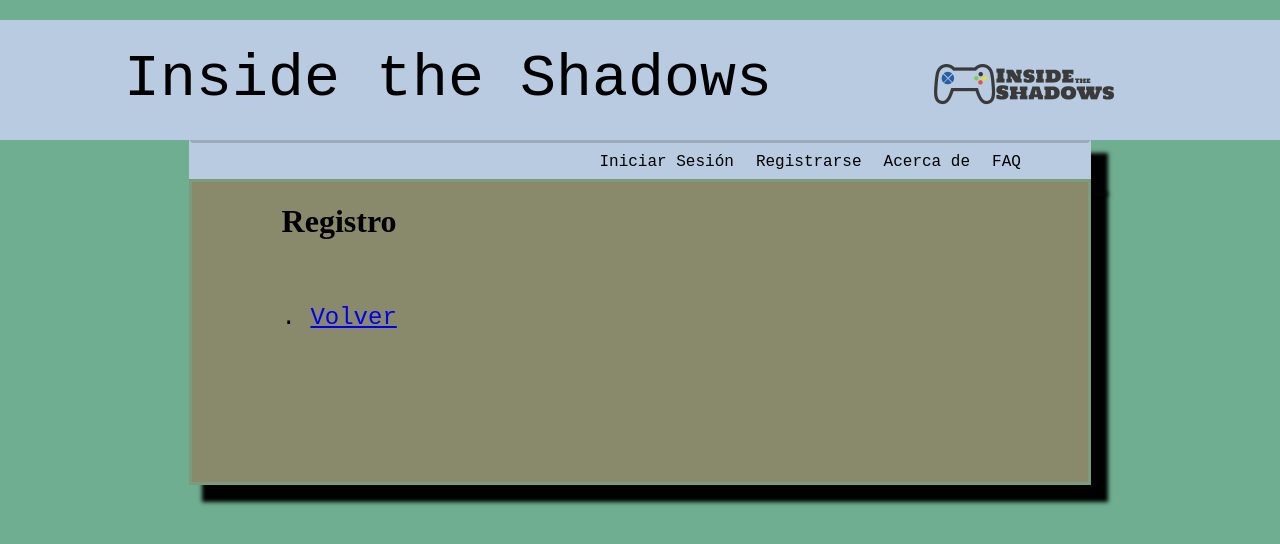
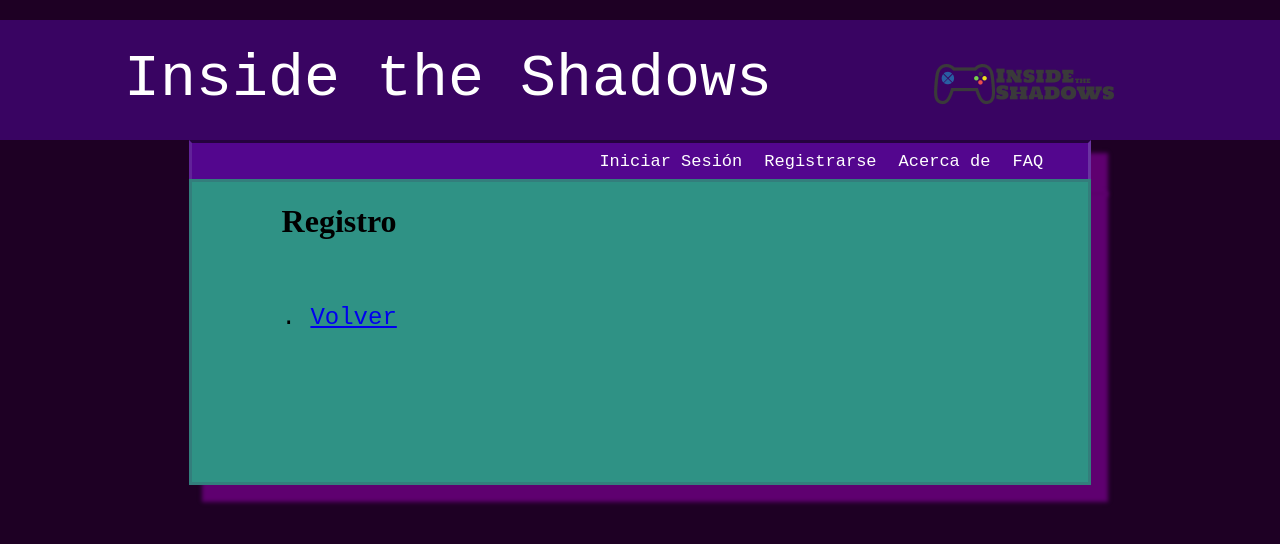
Before and after one commit to Favinho24/MyRepository, a PHP site: page /php_calculate/registration.php in a window 1280 px wide. Shown: the top 544 px of the page. Run offline with PHP 8.4, Linux system fonts and the light colour scheme.

Commit message:
Ultimas Weas weosas

```diff
--- a/Game/JS/Multiplayer.js
+++ b/Game/JS/Multiplayer.js
@@ -185,9 +185,6 @@ function Enter(a){
   }
 }
 
-function Unload(){
-    alert('te vai');
-}
 
 function InsertChat(e, texto){
   if (Enter(e) == "true"){
--- a/Game/Profile.php
+++ b/Game/Profile.php
@@ -145,7 +145,7 @@
 
      </script>
    </head>
-   <body onbeforeunload="Unload();">
+   <body onload="disables();">
      <div class="topBar"><p class="title">Inside the Shadows</p><img id="img1" src="./resources/img/Inside the Shadows.png" alt="RPG Game logo"></div>
      <div class="navBar">
        <ul id='ulNav' id='idul'>
--- a/Game/style/contenedor.css
+++ b/Game/style/contenedor.css
@@ -11,7 +11,7 @@
 
 }
 html, body{
-    background-color: hsl(151, 28%, 56%);
+    background-color: hsl(291, 100%, 7%);
     display:flex;
     flex-direction:column;
     height:auto;
@@ -27,7 +27,7 @@ html, body{
     margin-top: 20px;
     height: 120px;
     width: 100%;
-    background-color: hsl(212, 40%, 80%);
+    background-color: hsl(274, 92%, 20%);
     justify-content: center;
     align-content: center;
   }
@@ -39,6 +39,7 @@ html, body{
   top: 50%;
   left: 35%;
   transform: translate(-50%,-140%);
+  color: white;
 }
 
 #img1 {
@@ -52,12 +53,12 @@ html, body{
     height:170%;
     width: 70%;
 	min-height: 300px;
-    background-color: hsl(60, 12%, 48%);
-    border: 3px solid #6fae907d;
+    background-color: hsl(172, 51%, 38%);
+    border: 3px solid #40476445;
 
     position: relative;
 
-	box-shadow: 15px 15px 4px 2px;
+	box-shadow: 15px 15px 4px 2px hsl(291, 100%, 22%);
   }
 
 .navBar {
@@ -65,12 +66,13 @@ html, body{
   height: 6%;
   width: 70%;
 
-  background-color: hsl(212, 39%, 80%);
-  border-left: 3px solid #b8cbe085;
-  border-right: 3px solid #b8cbe085;
-  border-top: 3px solid #00000029;
+  background-color: hsl(274, 92%, 29%);
+  border-left: 3px solid #b8cbe026;
+  border-right: 3px solid #b8cbe03b;
+  border-top: 3px solid #0000008c;
 
-  box-shadow: 15px 15px 4px 2px;
+  box-shadow: 15px 15px 4px 2px hsl(291, 100%, 22%);
+
   }
 
 div ul {
@@ -91,8 +93,8 @@ li a {
   color: black;
   text-decoration: none;
   font-family: Courier New;
-  font-size: 16px;
-
+  font-size: 17px;
+  color: white;
 }
 li:hover {
   background-color: hsla(212, 42%, 65%);
```
Also changed, not shown: Game/DB/Game.sql (+9 -0 lines).
